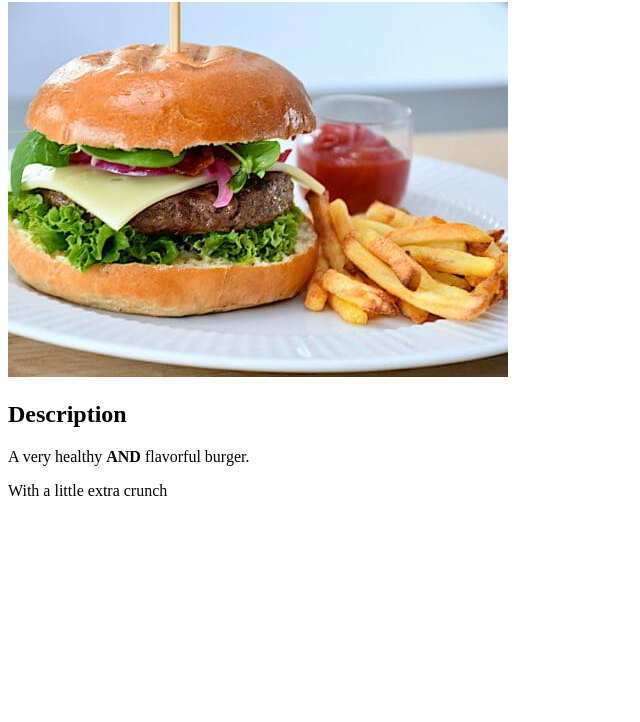
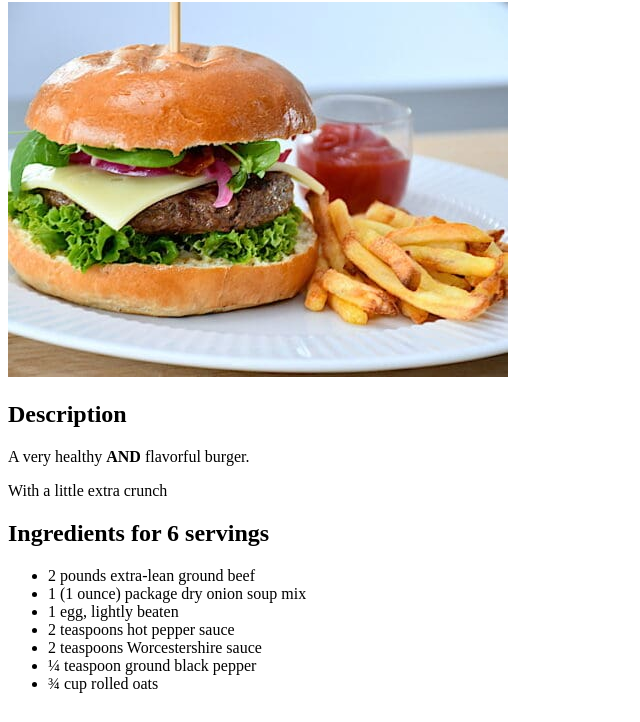
Before and after one commit to hBENNOj/odin-recipes, a plain HTML site: page recipes/burger.html in a window 1280 px wide. Shown: the part 78-800 px from the top of the page, without its empty margins (0-640 px from the left). Drawn offline with Linux system fonts and the light colour scheme.

Commit message:
Added ingredients list

```diff
--- a/recipes/burger.html
+++ b/recipes/burger.html
@@ -15,6 +15,16 @@
     <p>A very healthy <strong>AND</strong> flavorful burger.</p>
     <p>With a little extra crunch</p>
 
+    <h2>Ingredients for 6 servings</h2>
+    <ul>
+        <li>2 pounds extra-lean ground beef</li>
+        <li>1 (1 ounce) package dry onion soup mix</li>
+        <li>1 egg, lightly beaten</li>
+        <li>2 teaspoons hot pepper sauce</li>
+        <li>2 teaspoons Worcestershire sauce</li>
+        <li>¼ teaspoon ground black pepper</li>
+        <li>¾ cup rolled oats</li>
+    </ul>
 
 </body>
 </html>
```
